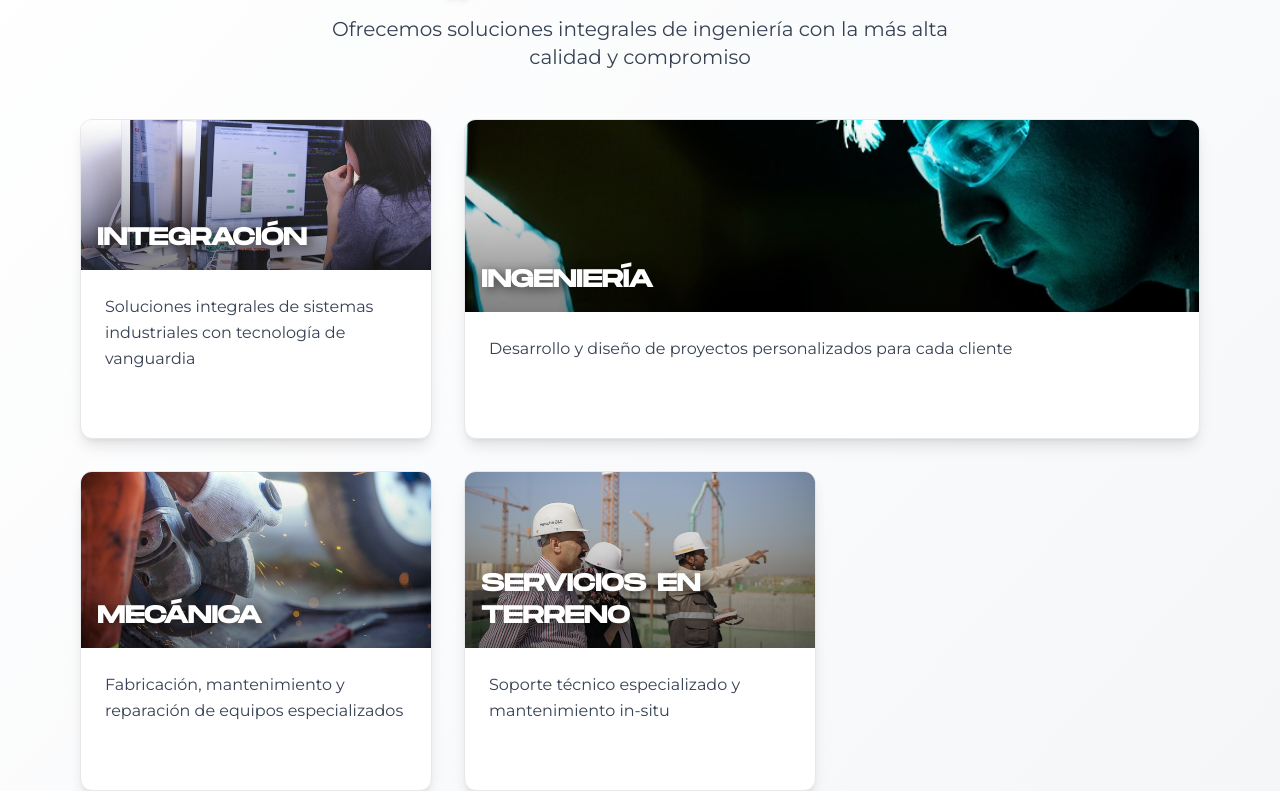
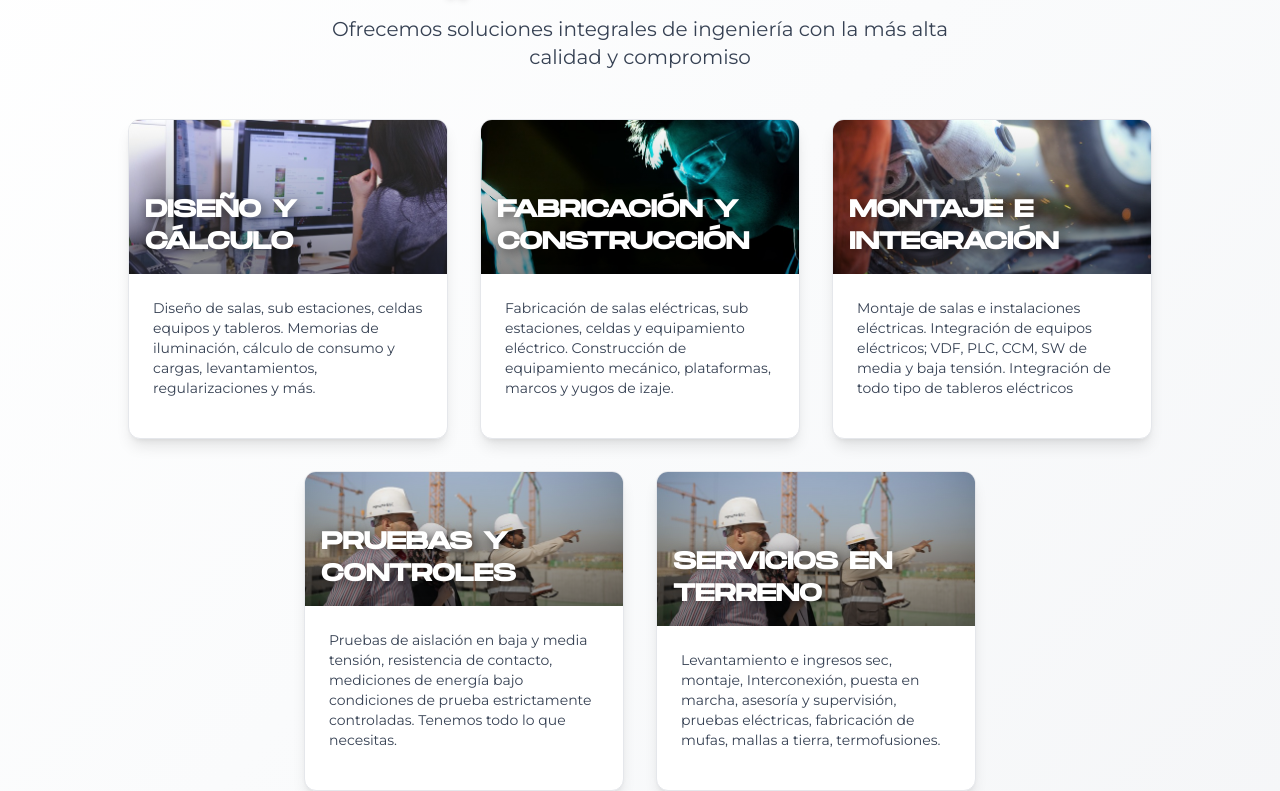
Before and after one commit to invvd/inproco.cl, a Next.js app: page / in a window 1280 px wide. Shown: the part 1698-2489 px from the top of the page. Built offline with nearby package versions, Linux system fonts and the light colour scheme.

Commit message:
updated services

```diff
--- a/src/app/sections/Servicios.tsx
+++ b/src/app/sections/Servicios.tsx
@@ -12,30 +12,38 @@ const monument = localFont({
 const servicios = [
   {
     id: 1,
-    title: "Integración",
+    title: "Diseño y Cálculo",
     image: "/images/integracion.jpg",
     description:
-      "Soluciones integrales de sistemas industriales con tecnología de vanguardia",
+      "Diseño de salas, sub estaciones, celdas equipos y tableros. Memorias de iluminación, cálculo de consumo y cargas, levantamientos, regularizaciones y más.",
   },
   {
     id: 2,
-    title: "Ingeniería",
+    title: "Fabricación y Construcción",
     image: "/images/ingenieria.jpg",
     description:
-      "Desarrollo y diseño de proyectos personalizados para cada cliente",
+      "Fabricación de salas eléctricas, sub estaciones, celdas y equipamiento eléctrico. Construcción de equipamiento mecánico, plataformas, marcos y yugos de izaje.",
   },
   {
     id: 3,
-    title: "Mecánica",
+    title: "Montaje e Integración",
     image: "/images/mecanica.jpg",
     description:
-      "Fabricación, mantenimiento y reparación de equipos especializados",
+      "Montaje de salas e instalaciones eléctricas. Integración de equipos eléctricos; VDF, PLC, CCM, SW de media y baja tensión. Integración de todo tipo de tableros eléctricos",
   },
   {
     id: 4,
-    title: "Servicios en terreno",
+    title: "Pruebas y Controles",
     image: "/images/terreno.jpg",
-    description: "Soporte técnico especializado y mantenimiento in-situ",
+    description:
+      "Pruebas de aislación en baja y media tensión, resistencia de contacto, mediciones de energía bajo condiciones de prueba estrictamente controladas. Tenemos todo lo que necesitas.",
+  },
+  {
+    id: 5,
+    title: "Servicios en Terreno",
+    image: "/images/terreno.jpg",
+    description:
+      "Levantamiento e ingresos sec, montaje, Interconexión, puesta en marcha, asesoría y supervisión, pruebas eléctricas, fabricación de mufas, mallas a tierra, termofusiones.",
   },
 ];
 
@@ -74,7 +82,7 @@ function Servicios() {
         </p>
       </motion.div>
 
-      <div className="w-full max-w-6xl grid grid-cols-1 md:grid-cols-3 gap-8 mb-12">
+      <div className="w-full max-w-8xl flex-wrap justify-center flex gap-8 mb-12">
         {servicios.map((servicio, index) => (
           <motion.div
             key={servicio.id}
@@ -82,7 +90,7 @@ function Servicios() {
             whileInView={{ opacity: 1, y: 0 }}
             viewport={{ once: true }}
             transition={{ duration: 0.6, delay: index * 0.1 }}
-            className={index === 1 ? "md:col-span-2" : ""}
+            className="max-w-xs grow shrink-0"
           >
             <Link
               target="_blank"
@@ -114,27 +122,9 @@ function Servicios() {
 
               {/* Content area */}
               <div className="flex-1 p-6 flex flex-col justify-between">
-                <p className="text-gray-700 text-sm md:text-base leading-relaxed mb-4">
+                <p className="text-gray-700 text-sm mb-4">
                   {servicio.description}
                 </p>
-
-                {/* Action button */}
-                <div className="flex items-center text-primary font-semibold opacity-0 group-hover:opacity-100 transform translate-y-2 group-hover:translate-y-0 transition-all duration-300">
-                  Conoce más
-                  <svg
-                    className="w-4 h-4 ml-2 transform group-hover:translate-x-1 transition-transform duration-300"
-                    fill="none"
-                    stroke="currentColor"
-                    viewBox="0 0 24 24"
-                  >
-                    <path
-                      strokeLinecap="round"
-                      strokeLinejoin="round"
-                      strokeWidth={2}
-                      d="M17 8l4 4m0 0l-4 4m4-4H3"
-                    />
-                  </svg>
-                </div>
               </div>
             </Link>
           </motion.div>
```
